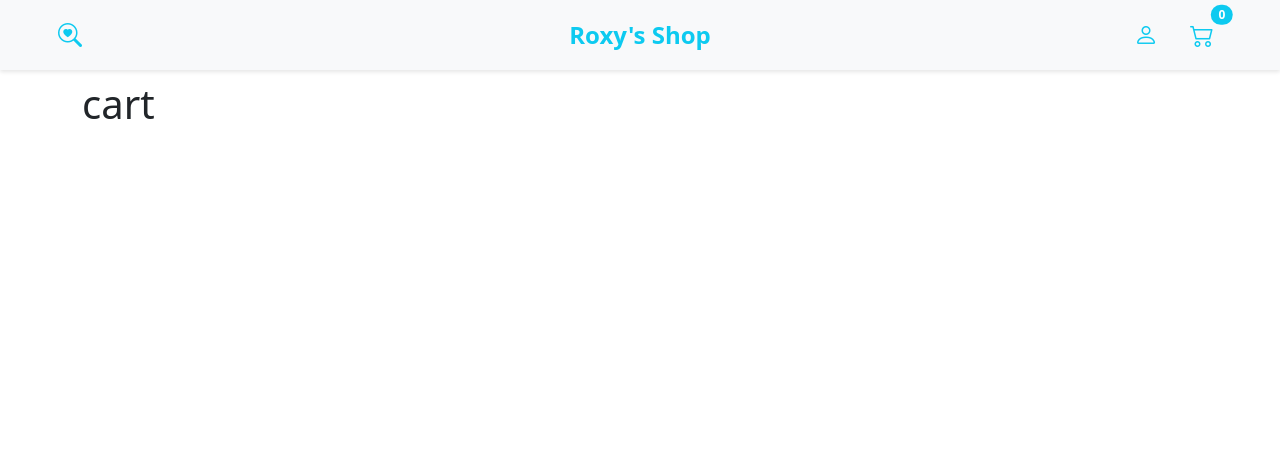
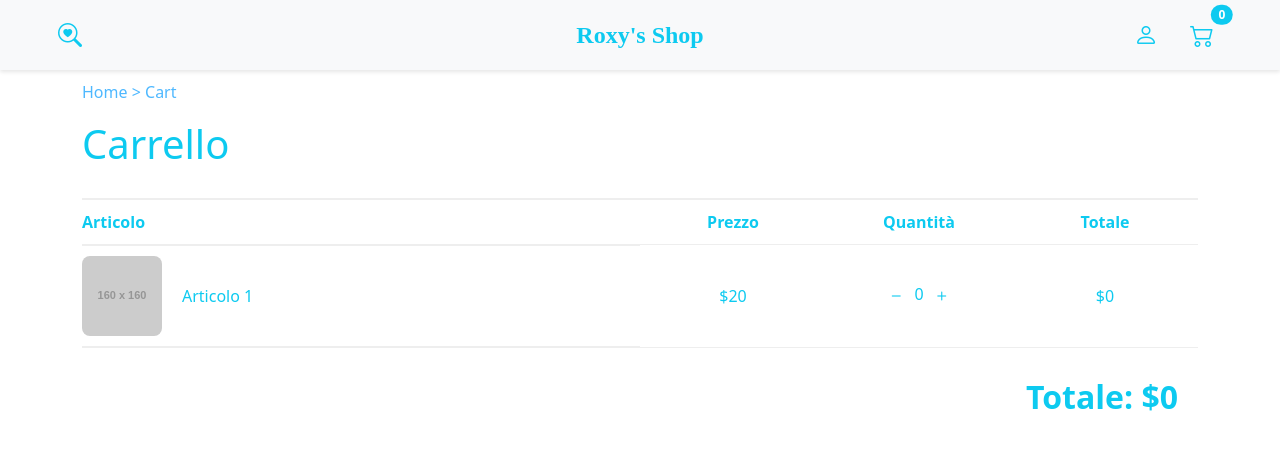
Before and after one commit to Roxyxyxy/PPM_Project_2, a Django app: page /cart/ in a window 1280 px wide. Shown: the top 450 px of the page. Run offline with Django 4.2, Linux system fonts and the light colour scheme; grey boxes labelled with a size stand in for pictures from a placeholder-image service; some libraries are stand-ins or nearby versions.

Commit message:
Enhance cart page layout: add navigation links, product details, and styling for cart items

```diff
--- a/store/static/css/main.css
+++ b/store/static/css/main.css
@@ -27,6 +27,7 @@ body{
 .navbar-brand {
   font-size: 24px;
   font-weight: bold;
+  font-family: wedding;
 }
 
 .store-title {
@@ -36,6 +37,16 @@ body{
   font-size: 32px;
   font-weight: 900;
 }
+
+.homecart a {
+  color: rgb(78, 184, 255);
+  cursor: pointer;
+  text-decoration: none;
+}
+.homecart{
+  color: rgb(78, 184, 255);
+}
+
 .product-image-container {
   position: relative;
   width: 100%;
@@ -70,3 +81,66 @@ body{
   color: rgb(35, 0, 81);
   border: 1px solid rgb(185, 185, 185);
 }
+
+.cart-grid {
+  display: grid;
+  grid-template-columns: 50% 1fr 1fr 1fr;
+  grid-template-rows: auto auto;
+  margin: 30px 0;
+  align-items: center;
+  border-bottom: 1px solid #eee;
+  border-top: 1px solid #eee;
+  color:rgb(13, 202, 240);
+}
+.cart-header-1 {
+  font-weight: bold;
+  padding: 10px 0;
+  border-bottom: 1px solid #eee;
+  border-top: 1px solid #eee;
+  text-align: left;
+}
+.cart-header {
+  font-weight: bold;
+  padding: 10px 0;
+  text-align: center;
+  border-bottom: 1px solid #eee;
+  border-top: 1px solid #eee;
+}
+.cart-cell-1 {
+  display: flex;
+  text-align: left;
+  align-items: center;
+  padding: 10px 0;
+  border-bottom: 1px solid #eee;
+  border-top: 1px solid #eee;
+}
+.cart-cell {
+  text-align: center;
+  padding: 10px 0;
+}
+.cart-img {
+  width: 80px;
+  height: 80px;
+  object-fit: cover;
+  border-radius: 8px;
+}
+.cart-title {
+  color:rgb(13, 202, 240);
+  font-size: 16px;
+  margin-left: 20px;
+}
+.cart-cell .bi {
+  font-size: 18px;
+  color: rgb(13, 202, 240);
+  cursor: pointer;
+  margin: 0 5px;
+  vertical-align: middle;
+}
+.cart-cell .bi:hover {
+  color: #005f8a;
+}
+.total{
+  font-weight: bold;
+  text-align: right;
+  margin-right: 20px;
+}
--- a/store/templates/store/cart.html
+++ b/store/templates/store/cart.html
@@ -1,5 +1,28 @@
-{% extends 'store/main.html' %}
-{% load static %}
-{% block content %}
-<h1>cart</h1>
+{% extends 'store/main.html' %} {% load static %} {% block content %}
+<p class="homecart">
+  <a href="{% url 'store' %}">Home</a> &gt; <a href="{% url 'cart' %}">Cart</a>
+</p>
+
+<h1 class="text-info">Carrello</h1>
+
+<div class="cart-grid">
+  <div class="cart-header-1">Articolo</div>
+  <div class="cart-header">Prezzo</div>
+  <div class="cart-header">Quantità</div>
+  <div class="cart-header">Totale</div>
+
+  <div class="cart-cell-1">
+    <img src="https://placehold.co/160x160" alt="Articolo" class="cart-img" />
+    <div class="cart-title">Articolo 1</div>
+  </div>
+  <div class="cart-cell">$20</div>
+  <div class="cart-cell">
+    <i class="bi bi-dash"></i>
+    0
+    <i class="bi bi-plus"></i>
+  </div>
+  <div class="cart-cell">$0</div>
+</div>
+
+<h2 class="total text-info">Totale: $0</h1>
 {% endblock content %}
```
Also changed, not shown: store/css/main.css (deleted, +0 -53 lines).
